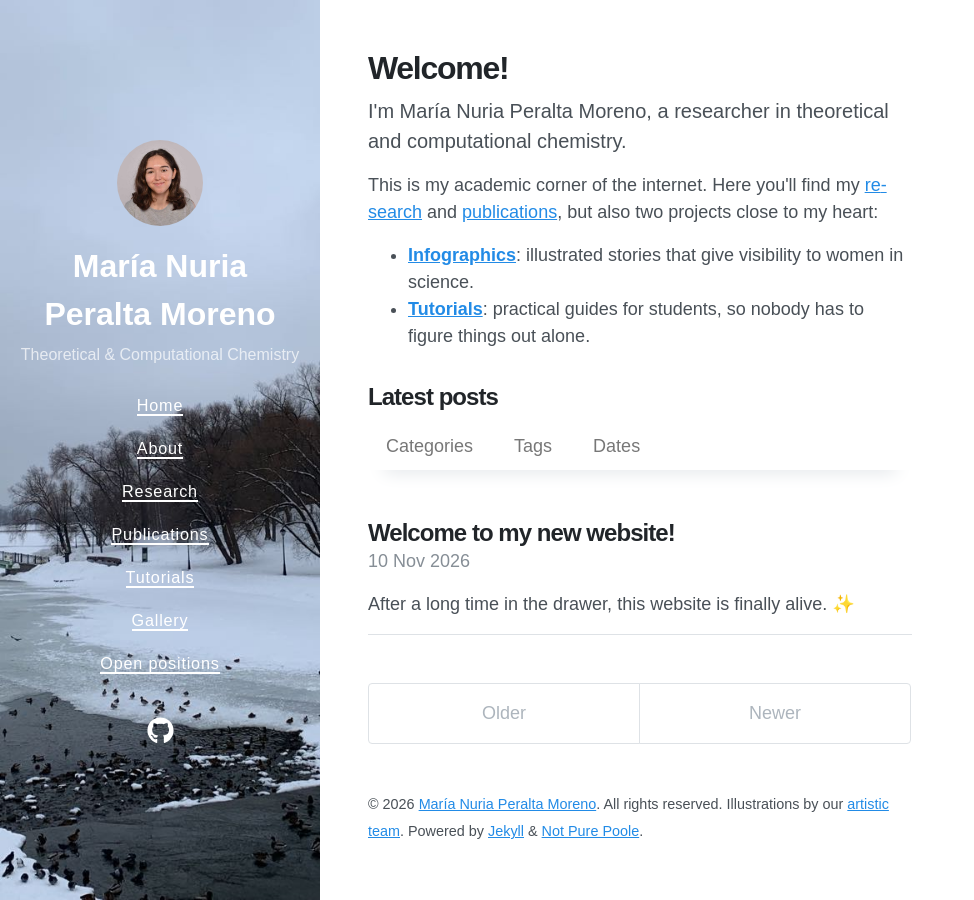
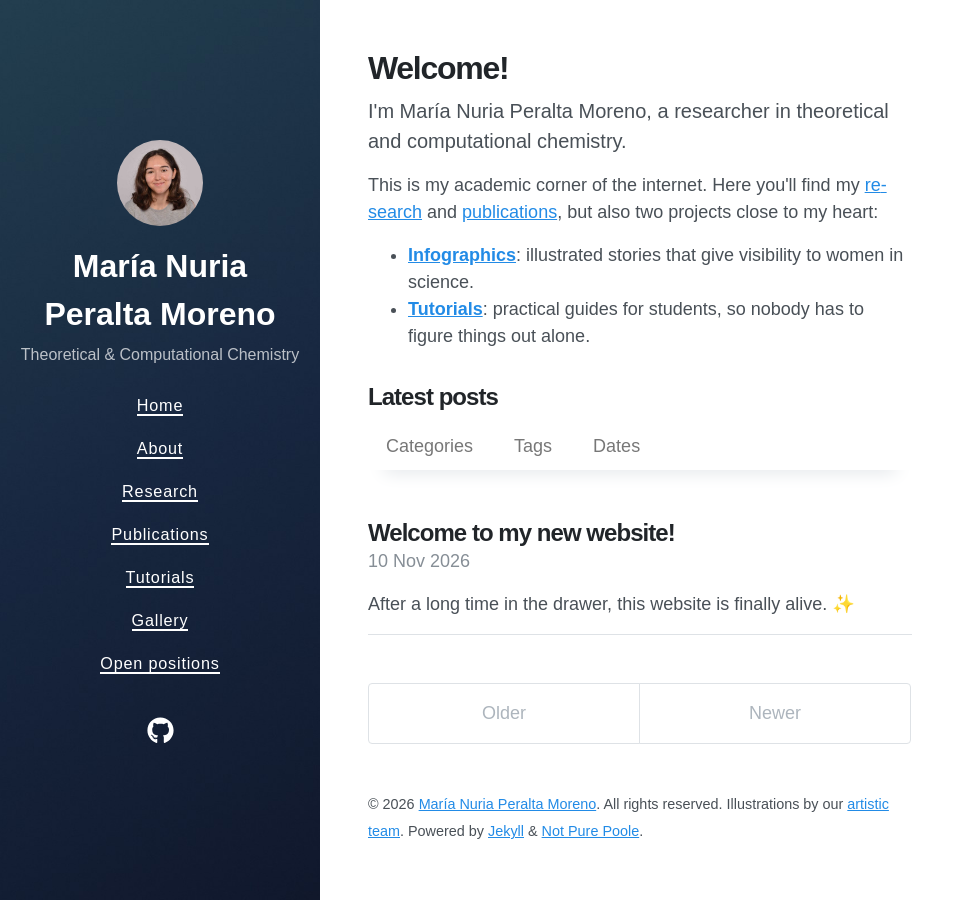
Before and after one commit to Peralta-Moreno-MN/peralta-moreno-mn.github.io, a Jekyll site: the page built from index.html, in a window 1280 px wide. Shown: the whole page, without its empty margins (0-974 px from the left). Built offline with Jekyll 4.4.1, drawn with Linux system fonts in a browser that asks for light colours; nearby versions of some CDN libraries; the list of posts is cut into pages by our own code.

Commit message:
Use a temporary dark gradient as sidebar background
Co-Authored-By: Claude Opus 5.5 <noreply@anthropic.com>
Claude-Session: https://claude.ai/code/session_01RVu7vXiQr7q9dbwcRqwdMV

```diff
--- a/_config.yml
+++ b/_config.yml
@@ -17,8 +17,8 @@ avatar: /assets/img/profile.jpg
 
 # Default background of the left sidebar.
 # Each page can use its own illustration with `cover_image:` in its front matter.
-cover_image: /assets/img/backgrounds/default.jpeg
-# cover_bg_color: "rgb(40, 73, 77)"   # colour used while the image loads
+cover_image: /assets/img/backgrounds/gradient.jpg   # temporary, until the illustration is ready
+cover_bg_color: "rgb(24, 40, 64)"   # colour used while the image loads
 # cover_color: "rgb(255, 255, 255)"   # text colour on the sidebar
 
 paginate: 5
```
Also changed, not shown: assets/img/README.md (+1 -1 lines), assets/img/backgrounds/default.jpeg (deleted), assets/img/backgrounds/gradient.jpg (added).
